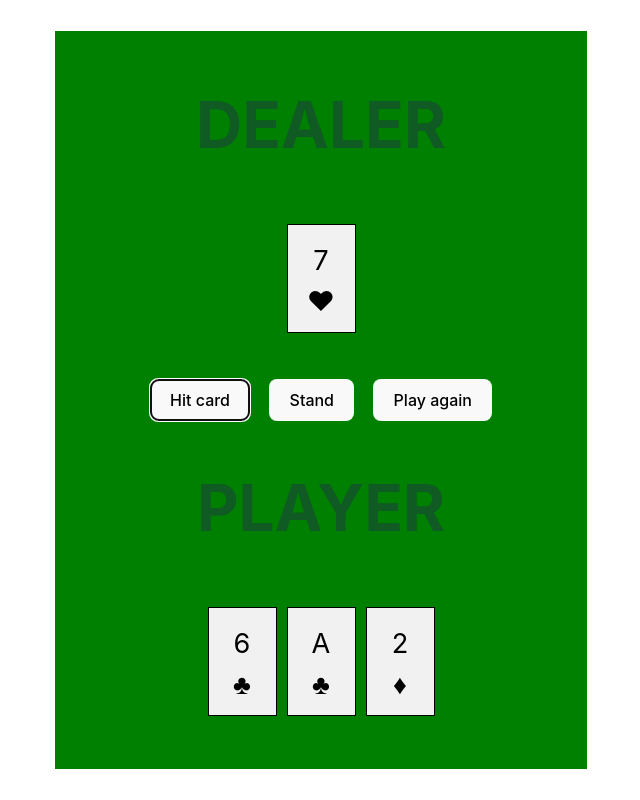
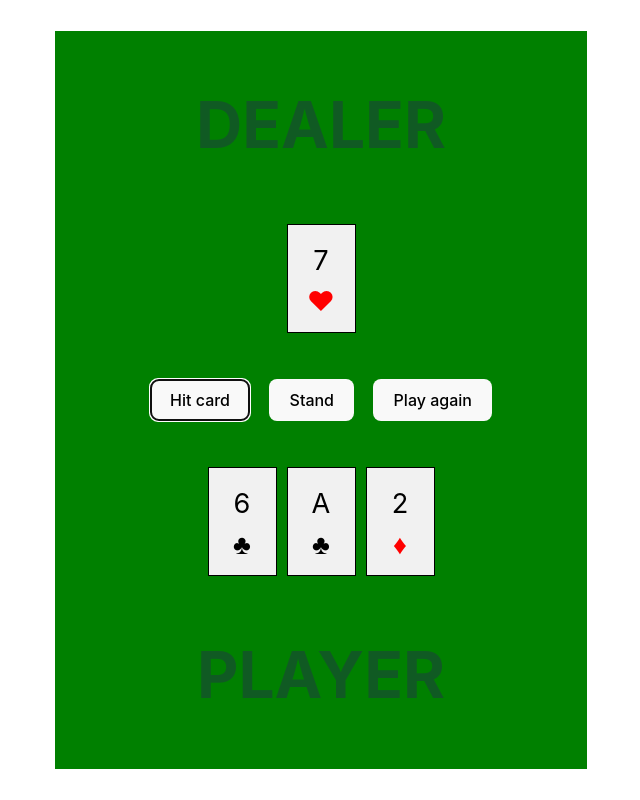
Before and after one commit to Jenny-Svensson/blackjack-typescript, a website built with Vite: page index.html in a window 1280 px wide. Both pictures are taken after a click on the button "Hit card". Shown: the whole page, without its empty margins (319-959 px from the left). Built offline with nearby package versions, Linux system fonts and the light colour scheme.

Commit message:
style the heart and diamond to red

```diff
--- a/src/main.ts
+++ b/src/main.ts
@@ -137,11 +137,21 @@ function getCardForDealer() {
   dealer.push(cardValue);
 
   let symbol = symbols[Math.floor(Math.random() * symbols.length)];
+  let symbolElement = document.createElement('span');
+  symbolElement.innerText = symbol;
+
+    // add class based on symbol
+  if (symbol === '♥' || symbol === '♦') {
+    symbolElement.classList.add('red');
+  } else {
+    symbolElement.classList.add('black');
+  }
+
   let dealerCard = document.createElement('p');
   dealerCard.className = 'dealer-card';
-  dealerCard.innerHTML =cardForDealer.value + " " + symbol;
+  dealerCard.innerHTML = cardForDealer.value + " ";
 
-
+  dealerCard.appendChild(symbolElement);
   dealerContainer.appendChild(dealerCard)
   app?.prepend(dealerContainer);
 
@@ -224,12 +234,29 @@ function getCardForPlayer() {
   player.push(cardValue);
 
   let symbol = symbols[Math.floor(Math.random() * symbols.length)];
+
+  let symbolElement = document.createElement('span');
+  symbolElement.innerText = symbol;
+
+    // add class based on symbol
+  if (symbol === '♥' || symbol === '♦') {
+    symbolElement.classList.add('red');
+  } else {
+    symbolElement.classList.add('black');
+  }
+
   let playerCard = document.createElement('p');
   playerCard.className = 'player-card';
-  playerCard.innerHTML = cardForPlayer.value + " " + symbol;
+  playerCard.innerHTML = cardForPlayer.value + " ";
 
+
+  playerCard.appendChild(symbolElement);
   playerContainer.appendChild(playerCard)
   app?.appendChild(playerContainer);
+
+
+  app?.prepend(dealerTitle);
+  app?.appendChild(playerTitle);
 
   sumUpTotalPlayer();
 
--- a/src/style.css
+++ b/src/style.css
@@ -41,6 +41,14 @@
   font-size: 1.5rem;
   color: yellow;
 
+}
+
+.red {
+  color: red;
+}
+
+.black {
+  color: black;
 }
 
 :root {
```
